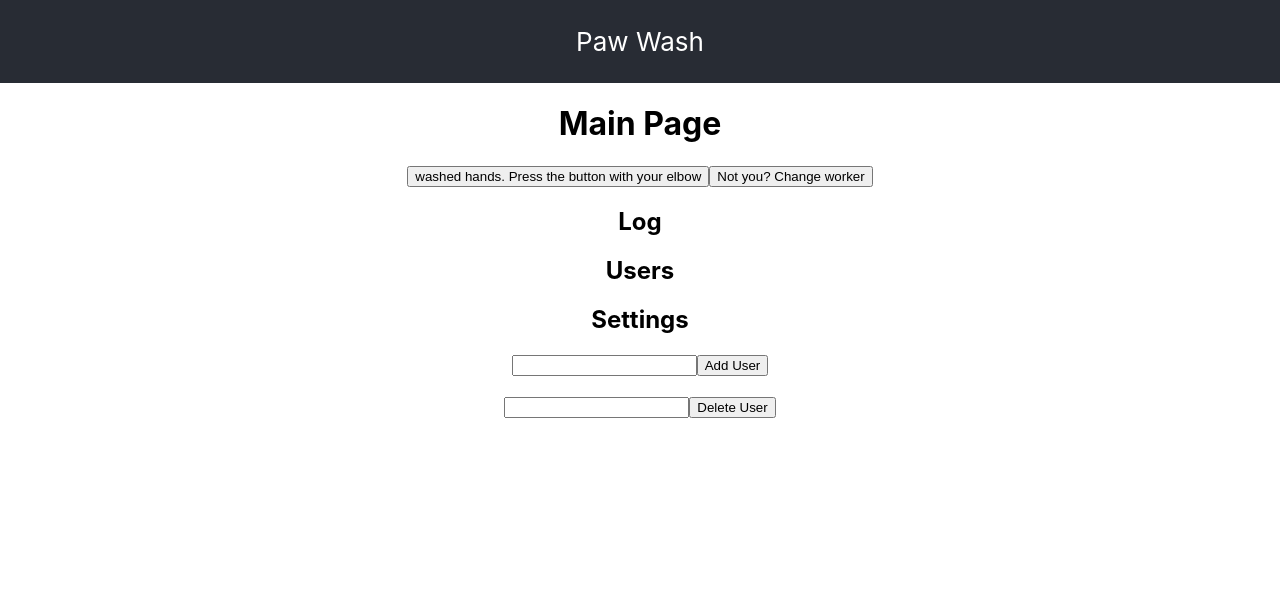
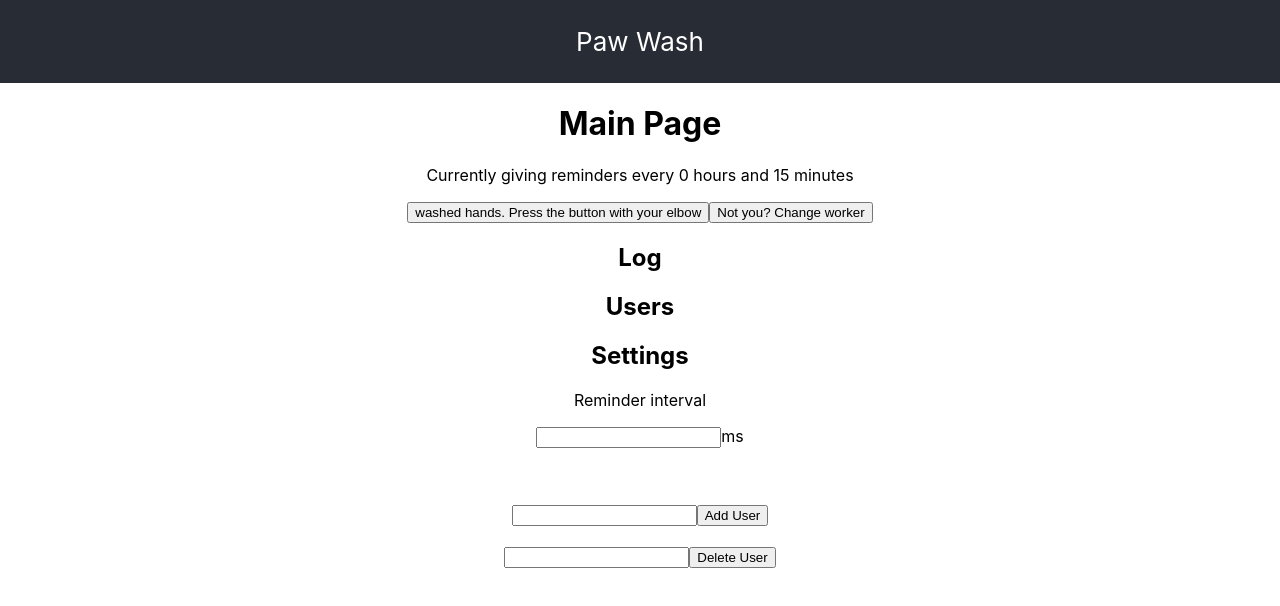
Before and after one commit to bea94k/paw-wash, a React (Create React App) app: page / in a window 1280 px wide. Shown: the top 606 px of the page. Built offline with nearby package versions, Linux system fonts and the light colour scheme.

Commit message:
Reminder Interval
Changes:
- Add reminderInterval to the state
- Add Settings inputs for the interval
- Add basic error handling for wrong values
- List the current interval on the top of the page

```diff
--- a/src/components/WashList.js
+++ b/src/components/WashList.js
@@ -1,8 +1,9 @@
 import React, { Component } from 'react'
 import { connect } from 'react-redux'
 import PropTypes from 'prop-types'
+import moment from 'moment'
 
-import { addEntry, addUser, deleteUser, deleteEntry } from '../redux/washLog'
+import { addEntry, addUser, deleteUser, deleteEntry, changeReminderInterval } from '../redux/washLog'
 
 class WashList extends Component {
     constructor(props) {
@@ -10,7 +11,8 @@ class WashList extends Component {
         this.state = {
             username: '',
             deleteUser: '',
-            selectedUser: 0
+            selectedUser: 0,
+            error: ''
         }
     }
 
@@ -33,13 +35,27 @@ class WashList extends Component {
         }
     }
 
+    changeInterval(interval) {
+        if (interval > 86400000) {
+            this.setState({error: 'Wash your hands at least once per day'})
+        } else if (interval < 60000) {
+            this.setState({error: 'You are washing your hands too much and wasting water'})
+        } else {
+            this.setState({error: ''})
+            this.props.changeReminderInterval(interval)
+        }
+    }
+
     render() {
-        let { log, users } = this.props
+        let { log, users, reminderInterval } = this.props
+
+        let interval = moment.duration(reminderInterval)
 
         return (
             <div>
 
                 <h1>Main Page</h1>
+                <p>Currently giving reminders every {interval.hours()} hours and { + interval.minutes()} minutes </p>
 
                 <button onClick={() => this.newWash(this.state.selectedUser)}>{users[this.state.selectedUser]} washed hands. Press the button with your elbow</button>
                 <button onClick={() => this.changeUser()}>Not you? Change worker</button>
@@ -58,6 +74,12 @@ class WashList extends Component {
 
                 <h2>Settings</h2>
 
+                <p>Reminder interval</p>
+                <input id='reminderInterval' onChange={(e) => this.changeInterval(e.target.value)} />ms
+                <p>{this.state.error}</p>
+
+                <br/><br/>
+
                 <input id='username' onChange={(e) => this.setState({username: e.target.value})} />
                 <button onClick={() => this.newUser(this.state.username)}>Add User</button>
 
@@ -73,16 +95,19 @@ class WashList extends Component {
 WashList.propTypes = {
     log: PropTypes.array,
     users: PropTypes.array,
+    reminderInterval: PropTypes.number,
     addEntry: PropTypes.func,
     addUser: PropTypes.func,
     deleteUser: PropTypes.func,
-    deleteEntry: PropTypes.func
+    deleteEntry: PropTypes.func,
+    changeReminderInterval: PropTypes.func
 }
 
 export default connect(
     (state) => ({
         log: state.log,
         users: state.users,
+        reminderInterval: state.reminderInterval,
     }),
-    { addEntry, addUser, deleteUser, deleteEntry },
+    { addEntry, addUser, deleteUser, deleteEntry, changeReminderInterval },
 )(WashList)
--- a/src/redux/washLog.js
+++ b/src/redux/washLog.js
@@ -4,7 +4,8 @@ import { v4 as uuid } from 'uuid'
 
 const initialState = {
     log: [],
-    users: []
+    users: [],
+    reminderInterval: 900000 // default reminder interval 15 minutes
 }
 
 // Actions
@@ -12,6 +13,7 @@ const CREATE_USER = 'users/CREATE'
 const REMOVE_USER = 'users/DELETE'
 const ADD_LOG_ENTRY = 'log/CREATE'
 const REMOVE_LOG_ENTRY = 'log/DELETE'
+const CHANGE_REMINDER_INTERVAL = 'reminderInterval/CHANGE'
 
 // Reducer
 export default (state = initialState, action) => {
@@ -42,6 +44,12 @@ export default (state = initialState, action) => {
             log: R.filter(entry => entry.id !== action.id, state.log) // filter out the id of the log entry for the given user
         }
 
+    case CHANGE_REMINDER_INTERVAL:
+        return {
+            ...state,
+            reminderInterval: Number.isInteger(Number(action.newInterval)) ? Number(action.newInterval) : initialState.reminderInterval
+        }
+
     default:
         return state
     }
@@ -67,3 +75,8 @@ export const deleteEntry = (id) => ({
     type: REMOVE_LOG_ENTRY,
     id: id
 })
+
+export const changeReminderInterval = (newInterval) => ({
+    type: CHANGE_REMINDER_INTERVAL,
+    newInterval: newInterval
+})
```
